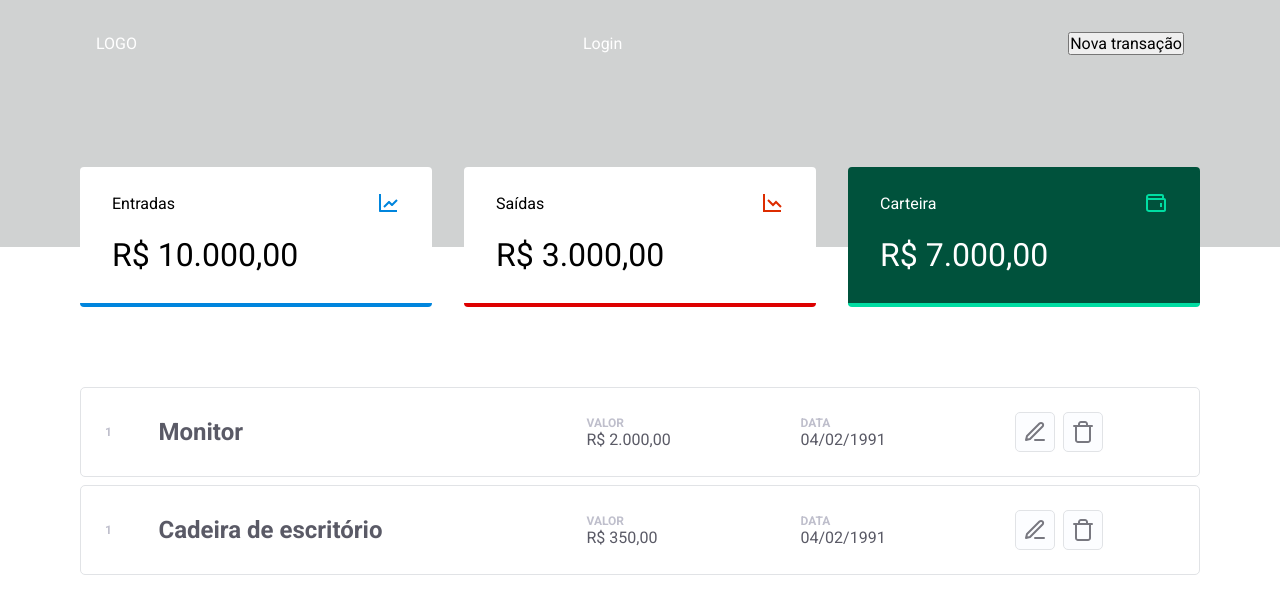
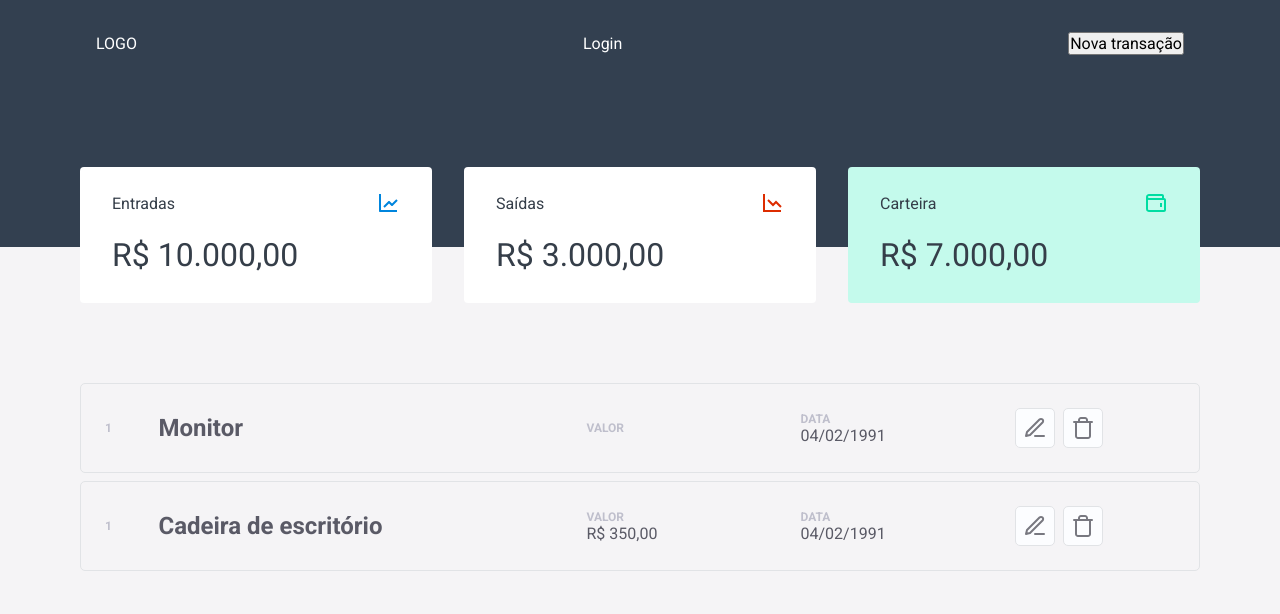
Before and after one commit to ecthon-b/easyfinance, a Next.js app: page / in a window 1280 px wide. Shown: the top 614 px of the page. Built offline with nearby package versions, Linux system fonts and the light colour scheme.

Commit message:
Edite styles transactions components

```diff
--- a/src/components/Header/styles.module.scss
+++ b/src/components/Header/styles.module.scss
@@ -1,5 +1,5 @@
 .headerContainer {
-  background: var(--text-light);
+  background: var(--background-dark);
 }
 
 .headerContent {
--- a/src/components/Summary/styles.module.scss
+++ b/src/components/Summary/styles.module.scss
@@ -27,18 +27,20 @@
   }
 
   &.income {
-    border-bottom: 4px solid var(--blue);
-    background: var(--white-900);
+    color: var(--text-dark);
+    //border: 1px solid var(--blue);
+    background: #fff;
   }
 
   &.outcome {
-    border-bottom: 4px solid var(--red);
-    background: var(--white-900);
+    color: var(--text-dark);
+    //border: 1px solid var(--red);
+    background: #fff;
   }
 
   &.wallet {
-    color: white;
-    border-bottom: 4px solid var(--green);
-    background: #00523c;
+    color: var(--text-dark);
+    //border-bottom: 4px solid var(--green);
+    background: #c4faec;
   }
 }
--- a/src/components/Transactions/index.tsx
+++ b/src/components/Transactions/index.tsx
@@ -1,6 +1,22 @@
 import styles from './styles.module.scss';
 
-export function Transactions() {
+interface TransactionsProps {
+    income: number;
+    outcome: number;
+    total: number;
+    description: string;
+
+}
+
+const transaction = {
+    income: 4000,
+    outcome: 300,
+    total: 3700,
+    description: "Notebook novo"
+}
+
+export function Transactions(transaction: TransactionsProps) {
+
     return (
         <div className={styles.container}>
             <h1 className={styles.srOnly}>Transações</h1>
@@ -10,7 +26,7 @@ export function Transactions() {
                     <div className={styles.description}>Monitor</div>
                     <div className={styles.value}>
                         <span>Valor</span>
-                        <p>R$ 2.000,00</p>
+                        <p>{transaction.income}</p>
                     </div>
                     <div className={styles.value}>
                         <span>Data</span>
--- a/src/styles/global.scss
+++ b/src/styles/global.scss
@@ -5,8 +5,9 @@
 }
 
 :root {
-  --gray-dark-900: #334050;
-  --gray-dark-800: #3d4c5c;
+
+  --background-dark: #334050;
+  --background-light: #F5F4F6;
 
   --text-dark: #353e49;
   --text-light: #d0d2d2;
@@ -14,9 +15,8 @@
   --green: #00dda2;
   --blue: #0085dd;
   --red: #dd0000;
+  --white: #ffffff;
 
-  --white-900: #ffffff;
-  --whith-300: #f2f3f4;
 
   --color-card-label: #bfbfcc;
   --color-secondary: #6f6df0;
```
